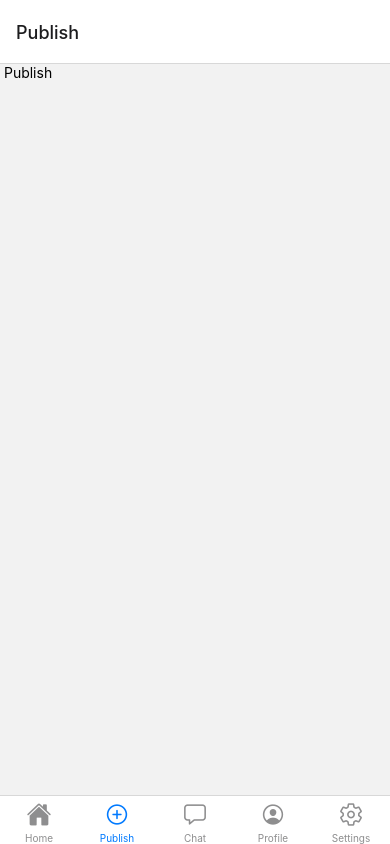
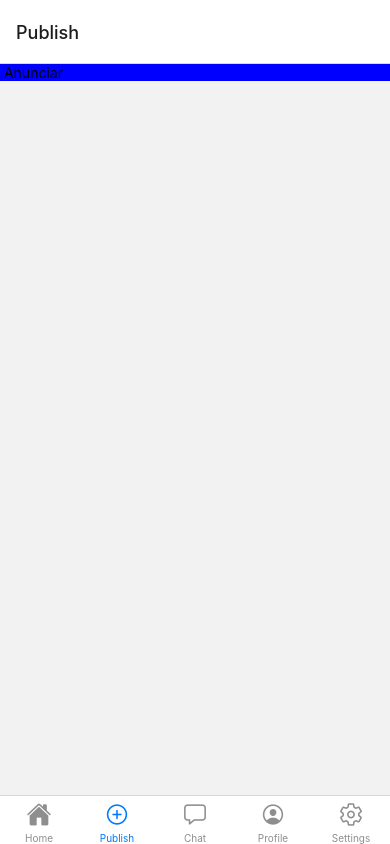
Before and after one commit to Barros313/BookSwap-Expo, a React Native app: screen /Publish in a window 390 px wide. Built offline with nearby package versions, Linux system fonts and the light colour scheme.

Commit message:
Added style component and header text

```diff
--- a/component/Publish.js
+++ b/component/Publish.js
@@ -1,10 +1,24 @@
-import { View, Text } from "react-native";
+import { View, Text, StyleSheet } from "react-native";
 import React from "react";
 
 export default function Publish() {
     return (
         <View>
-            <Text> Publish </Text>
+            <PublishHeader/>
         </View>
     );
 }
+
+function PublishHeader() {
+    return (
+        <View style={styles.header}>
+            <Text> Anunciar </Text>
+        </View>
+    );
+}
+
+const styles = StyleSheet.create({
+    header: {
+        backgroundColor: 'blue',
+    }
+});
```
